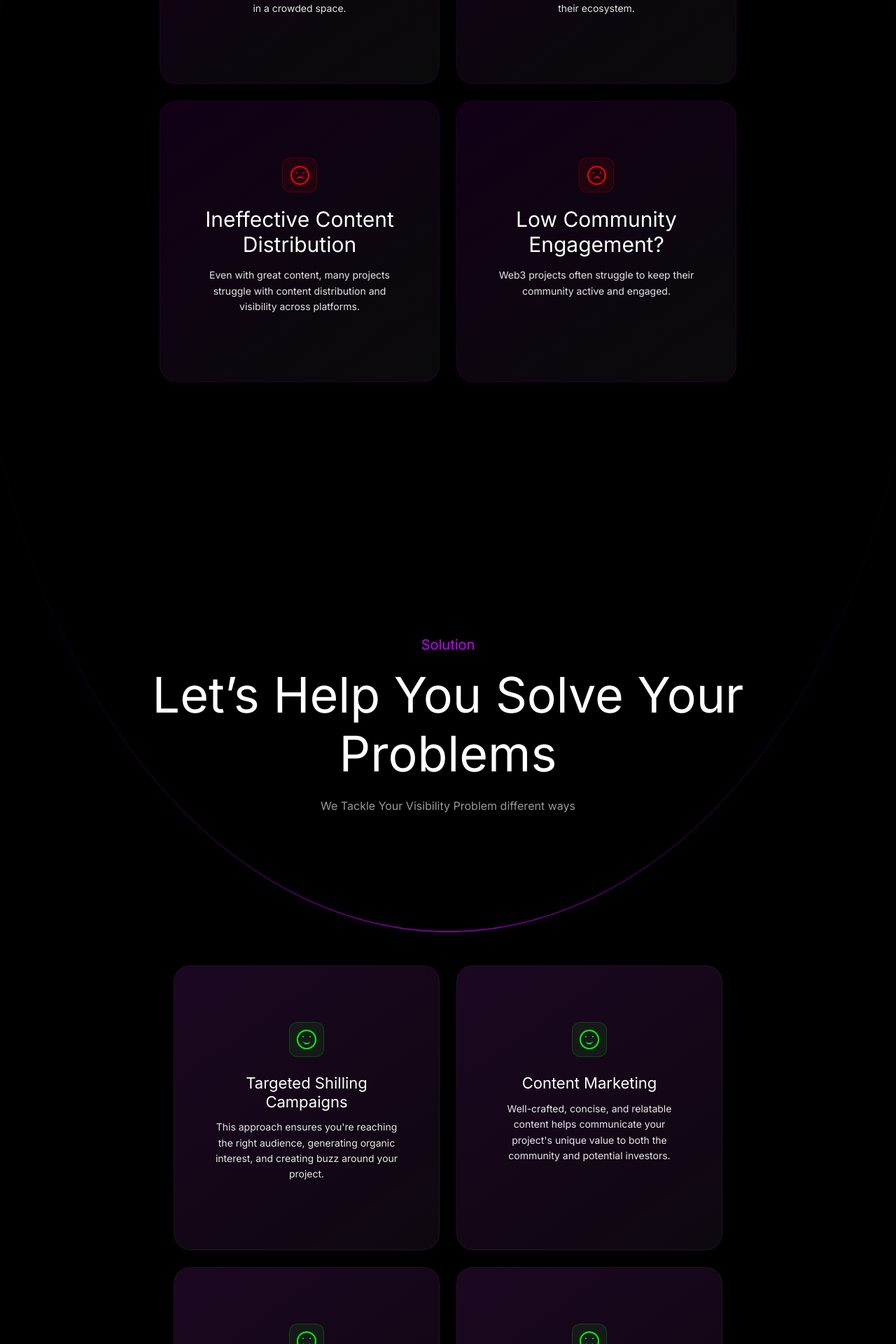
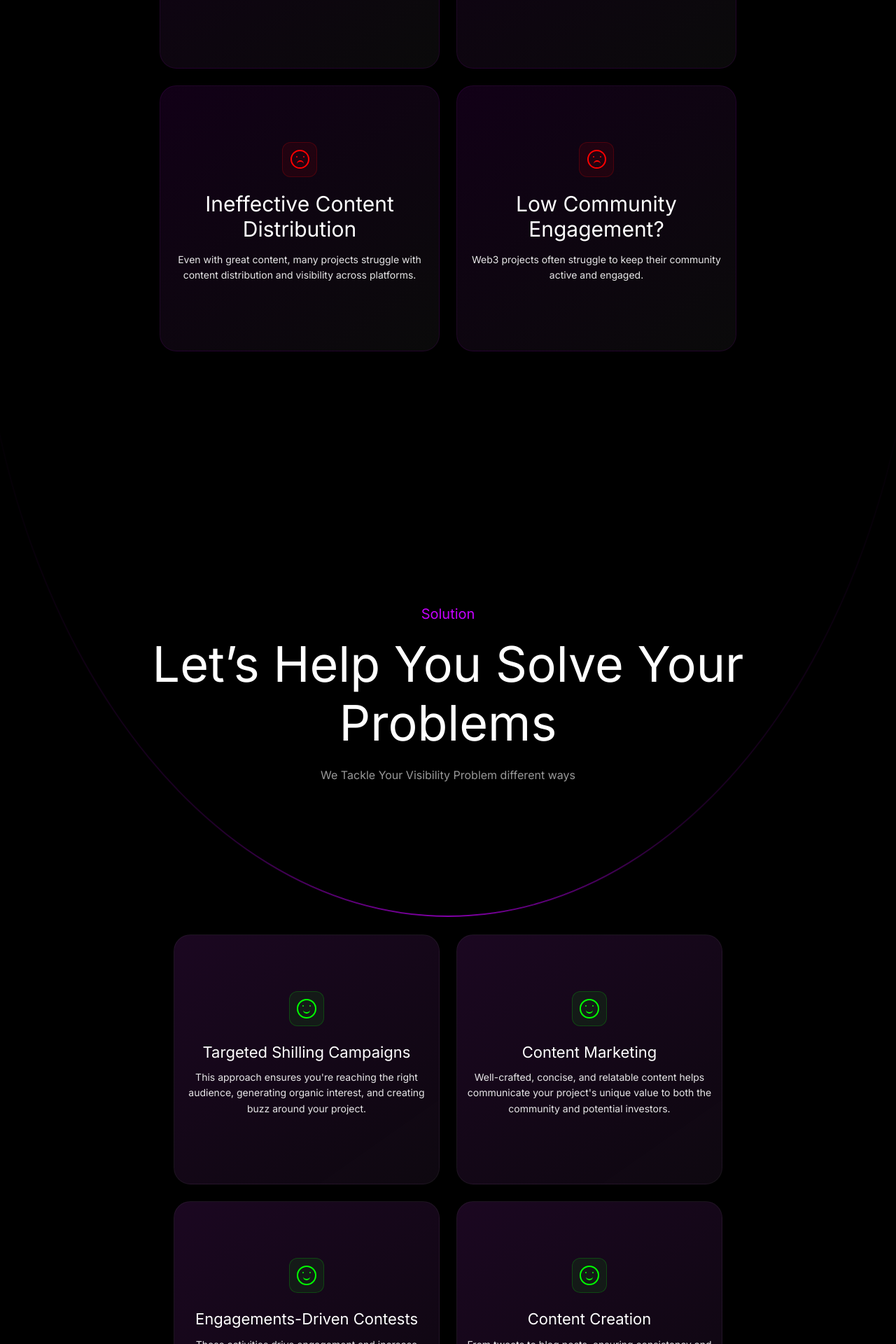
Before and after one commit to masterferanmi0708-set/merit, a React (Create React App) app: page / in a window 1280 px wide. Shown: the part 4760-6680 px from the top of the page at 70% size. Built offline with nearby package versions, Linux system fonts and the light colour scheme.

Commit message:
first commit

```diff
--- a/src/App.css
+++ b/src/App.css
@@ -266,7 +266,7 @@ html, body {
   .hyper-card .card-text {
     width: 100%;
     padding: 12px;
-    padding-right: 32%;   /* ⬅️ THIS is the key */
+    padding-right: 20%;   /* ⬅️ THIS is the key */
     font-size: 11px;
     line-height: 1.45;
     z-index: 2;
@@ -290,7 +290,7 @@ html, body {
   .nebula-card .card-text {
     width: 100%;
     padding: 1px;
-    padding-right: 22%;   /* ⬅️ THIS is the key */
+    padding-right: 3%;   /* ⬅️ THIS is the key */
     font-size: 11px;
     line-height: 1.45;
     z-index: 2;
@@ -313,7 +313,7 @@ html, body {
     position: absolute;
     top: 0;
     right: 0;
-    width: 40% !important;          /* ⬅️ reduced image space */
+    width: 45% !important;          /* ⬅️ reduced image space */
     height: 100%;
   }
 
@@ -730,6 +730,12 @@ html, body {
   z-index: -1;
 }
 
+@media (max-width: 768px) {
+  .problem-box,.solution-box {
+    padding: 10px;
+  }
+}
+
 @media (max-width: 800px) {
   .problems-grid::before {
     top: 50%;
@@ -739,6 +745,8 @@ html, body {
     height: 2800px;
   }
 }
+
+
 
 /* problem section */
 .problems-section {
@@ -782,7 +790,7 @@ html, body {
   );
   border: 1.5px solid rgba(197, 0, 255, 0.1); /* Subtle purple border */
   border-radius: 24px;
-  padding: 80px 50px;
+  padding: 80px 10px;
   /* width: 398px;
   height: 368px; */
 
@@ -919,9 +927,10 @@ html, body {
   background-color: #080808;
   border: 1px solid rgba(255, 255, 255, 0.05);
   border-radius: 24px;
-  padding: 80px 50px;
+  padding: 80px 10px;
   text-align: center;
   transition: transform 0.3s ease;
+
 }
 
 .solution-box:hover {
@@ -1265,7 +1274,7 @@ html, body {
 
   border: 0px solid rgba(197, 0, 255, 0.1);
   border-radius: 0 0 40px 40px;
-  padding: 90px;
+  padding: 30px;
   margin-top: 80px;
 }
 
@@ -1402,7 +1411,7 @@ html, body {
 .faq-item {
   background-color: #140019; /* Very deep purple/black */
   border-radius: 20px;
-  padding: 36px 44px;
+  padding: 36px 24px;
   cursor: pointer;
   border: 1px solid rgba(197, 0, 255, 0.1);
   transition: all 0.3s ease;
```
